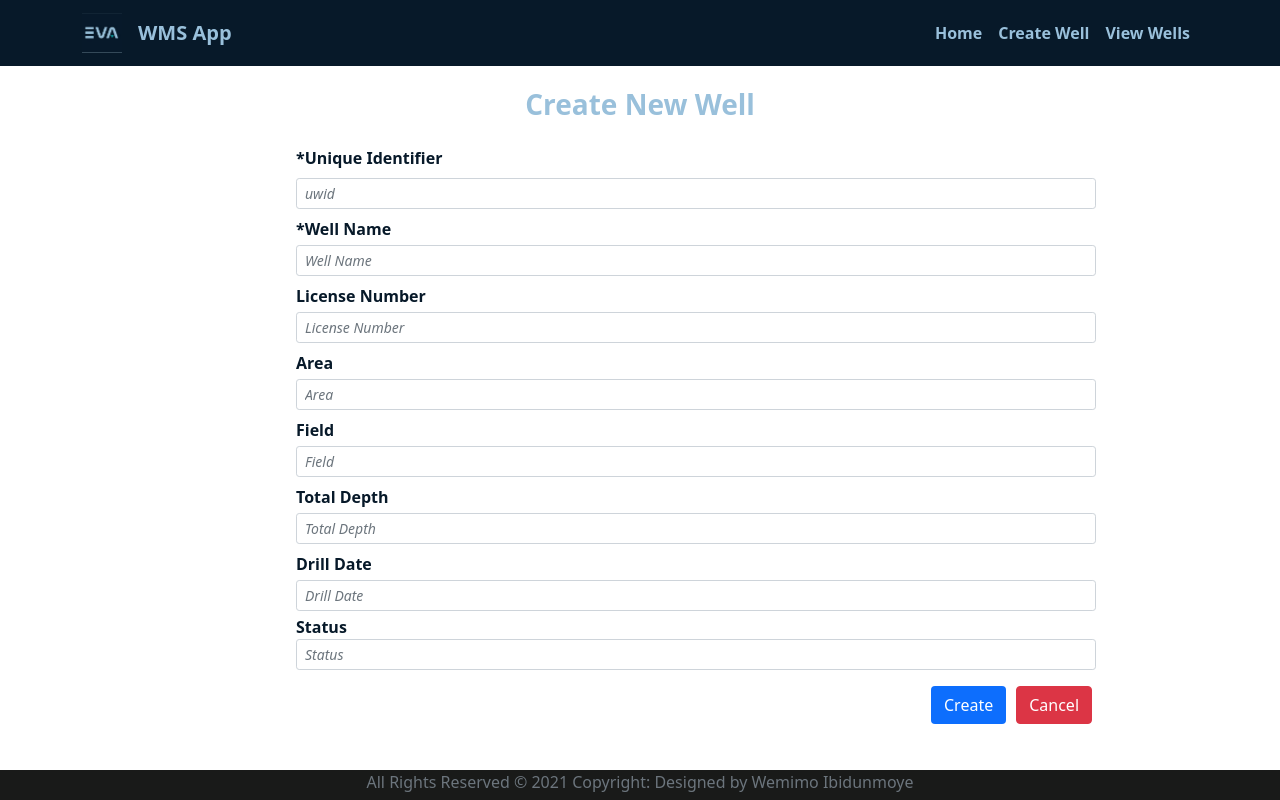
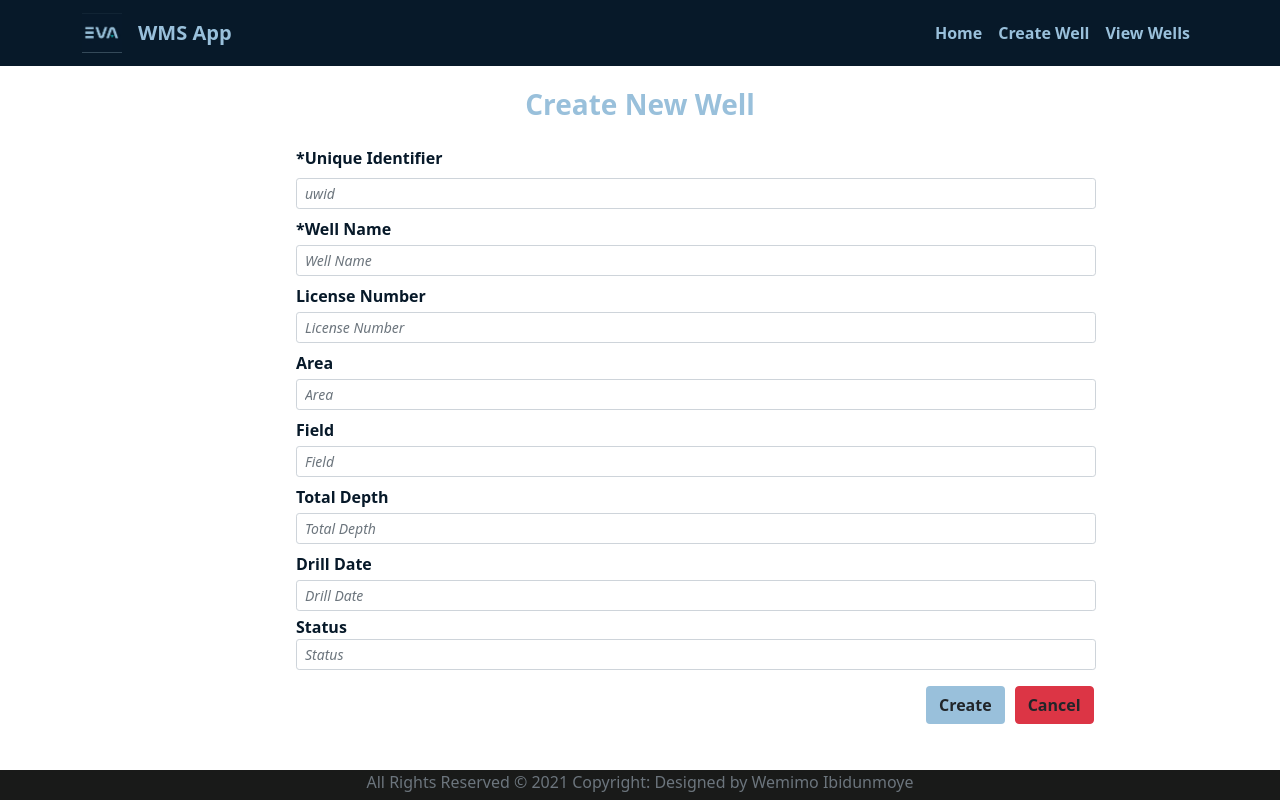
Before and after one commit to wemiibidun/well_management_system, a React (Create React App) app: page /addWell in a window 1280 px wide. Built offline with nearby package versions, Linux system fonts and the light colour scheme.

Commit message:
well updated

```diff
--- a/src/components/CreateWellComponent.jsx
+++ b/src/components/CreateWellComponent.jsx
@@ -134,9 +134,9 @@ class CreateWellComponent extends Component {
                                 </div>
 
                                 <div className="pt-3">
-                                    <button style={{marginLeft: "635px"}} className="btn bg-primary text-white" onClick={this.saveWell}> Create </button>
+                                    <button style={{marginLeft: "630px", backgroundColor:"#99C0DB"}} className="btn fw-bold" onClick={this.saveWell}> Create </button>
 
-                                    <button style={{ marginLeft: "10px" }} className="btn btn-danger" onClick={this.cancel} >Cancel</button>
+                                    <button style={{ marginLeft: "10px" }} className="btn btn-danger text-dark fw-bold" onClick={this.cancel} >Cancel</button>
                                 </div>
                             </form>
 
--- a/src/components/WellDetailsComponent.jsx
+++ b/src/components/WellDetailsComponent.jsx
@@ -59,9 +59,9 @@ class WellDetailsComponent extends Component {
                 <div className="container pt-5 mt-5">
                     <div className="row">
                         <div className="form-group mb-3">
-                            <button className="btn btn-primary" onClick={ () => this.viewList(this.state.well_history.id)}> Back </button>
+                            <button style={{backgroundColor:"#99C0DB"}} className="btn fw-bold" onClick={ () => this.viewList(this.state.well_history.id)}> Back </button>
 
-                            <h3 className="text-center fw-bold">Well Description</h3>
+                            <h3 className="text-center fw-bold" style={{color:"#99C0DB"}}>Well Description</h3>
                         </div>
                     </div>
                 </div>
@@ -99,16 +99,16 @@ class WellDetailsComponent extends Component {
 
                 <div className="pt-3">
 
-                    <button style={{marginLeft: "750px"}} className="btn btn-primary" onClick={() => this.wellHistory(this.state.well.id)}>View Well History</button>
+                    <button style={{marginLeft: "730px", backgroundColor:"#99C0DB"}} className="btn fw-bold" onClick={() => this.wellHistory(this.state.well.id)}>View Well History</button>
 
 
                     &nbsp;&nbsp;&nbsp;
-                    <button className="btn btn-primary" onClick={ () => this.updateWell(this.state.well.id)}> Update Well </button>
+                    <button style={{backgroundColor:"#99C0DB"}} className="btn fw-bold" onClick={ () => this.updateWell(this.state.well.id)}> Update Well </button>
 
 
                     &nbsp;&nbsp;&nbsp;
 
-                    <button  className="btn btn-danger" onClick={() => this.deleteWell(this.state.well.id)}>Delete Well</button>
+                    <button  className="btn btn-danger text-dark fw-bold" onClick={() => this.deleteWell(this.state.well.id)}>Delete Well</button>
 
                 </div>
             </div>
--- a/src/components/WellListComponent.jsx
+++ b/src/components/WellListComponent.jsx
@@ -59,7 +59,7 @@ componentDidMount(){
                                 <td> {well.wellName} </td>
 
                                 <td>
-                                    <button style={{marginLeft: "10px"}} onClick={ () => this.viewDetails(well.id)} className="btn btn-primary">View Well Details </button>
+                                    <button style={{marginLeft: "10px",backgroundColor:"#99C0DB"}} onClick={ () => this.viewDetails(well.id)} className="btn btn-outline-dark fw-bold">View Well Details </button>
                                 </td>
                             </tr>
                         )}
```
